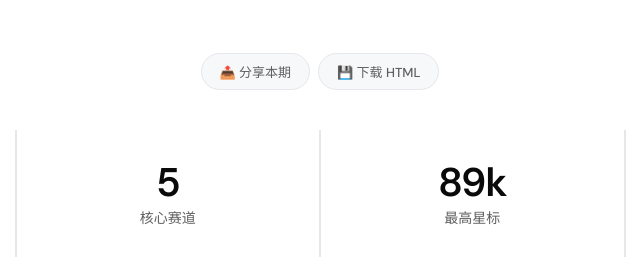
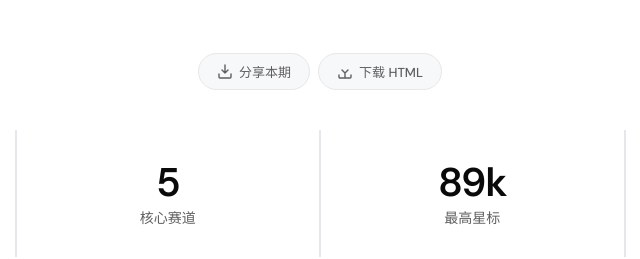
Before and after one commit to allenxie0510/ai-opportunities, a plain HTML site: page archive/2026-W25.html in a window 1280 px wide. Shown: the part 451-710 px from the top of the page, 320-960 px from the left. Drawn offline with Linux system fonts and the light colour scheme.

Commit message:
分享/下载按钮：emoji 替换为单色 SVG 图标

```diff
--- a/archive/2026-W25.html
+++ b/archive/2026-W25.html
@@ -303,8 +303,8 @@
 </section>
 
 <div class="share-bar">
-  <button class="share-btn" id="btnShare" title="分享本期">📤 分享本期</button>
-  <button class="share-btn" id="btnDownload" title="下载为 HTML 文件">💾 下载 HTML</button>
+  <button class="share-btn" id="btnShare" title="分享本期"><svg width="16" height="16" viewBox="0 0 16 16" fill="none"><path d="M8 1v8m0 0l3-3m-3 3L5 6M2 10v3a1 1 0 001 1h10a1 1 0 001-1v-3" stroke="currentColor" stroke-width="1.4" stroke-linecap="round" stroke-linejoin="round"/></svg>分享本期</button>
+  <button class="share-btn" id="btnDownload" title="下载为 HTML 文件"><svg width="16" height="16" viewBox="0 0 16 16" fill="none"><path d="M14 11v2a1 1 0 01-1 1H3a1 1 0 01-1-1v-2M8 9v5m0-5l3-3M8 9L5 6" stroke="currentColor" stroke-width="1.4" stroke-linecap="round" stroke-linejoin="round"/></svg>下载 HTML</button>
 </div>
 
 <div class="stats-strip">
```
Also changed, not shown: index.html (+2 -2 lines).
